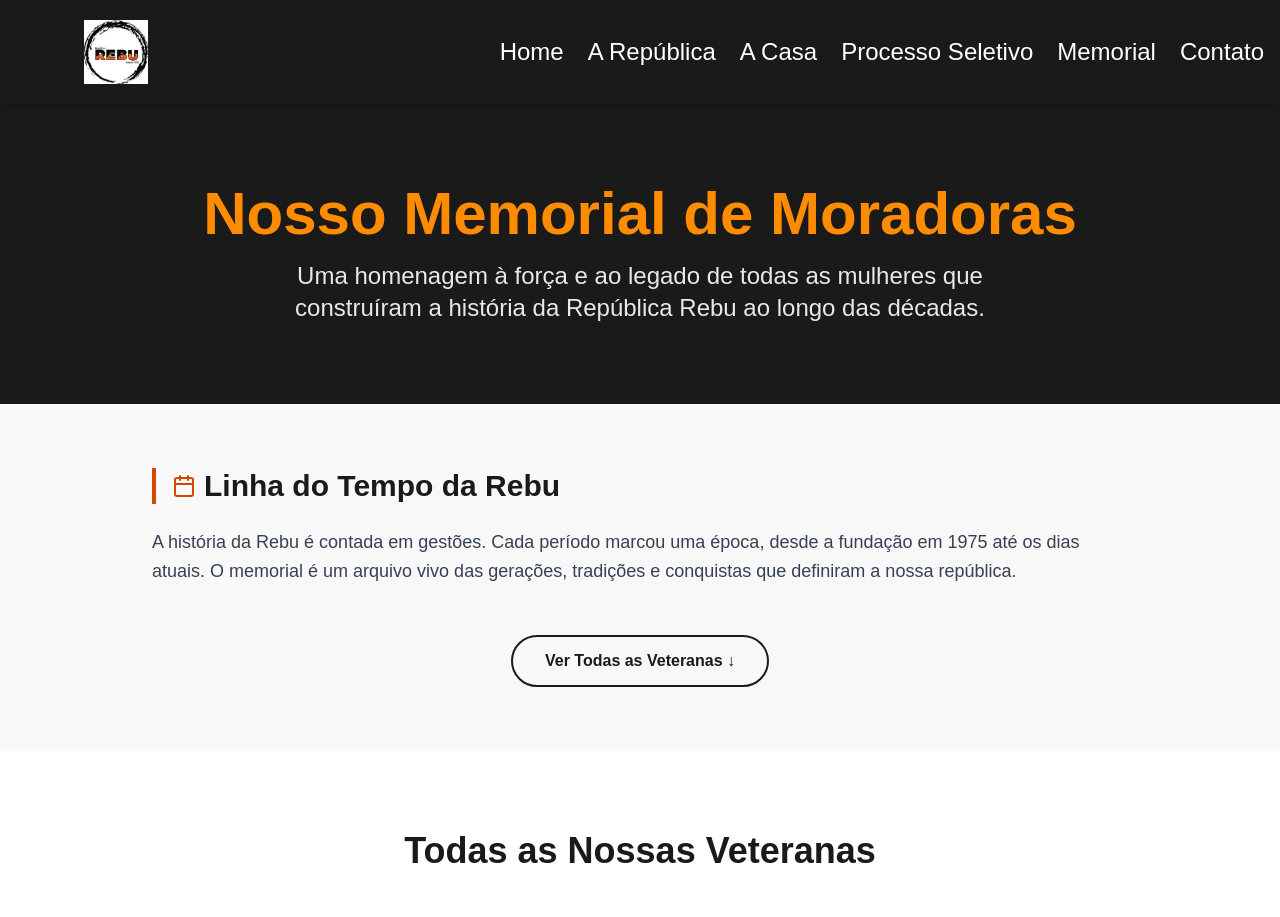
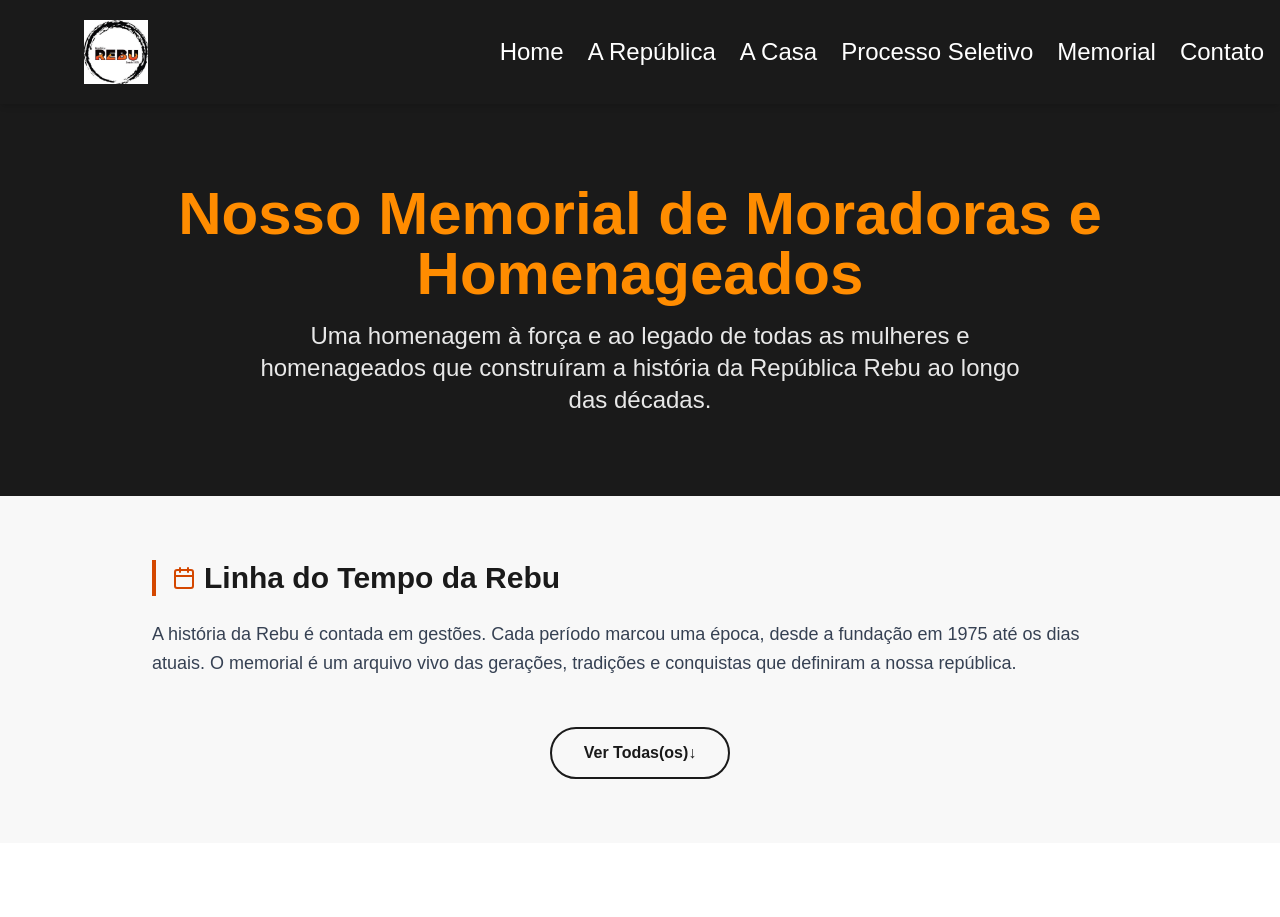
Before and after one commit to lucasFilppe/republica-rebu-site, a Next.js app: page /memorial in a window 1280 px wide. Shown: the top 917 px of the page. Built offline with nearby package versions, Linux system fonts and the light colour scheme.

Commit message:
feat: corrigindo textos  do site Next.js da Republica Rebu

```diff
--- a/app/a-republica/page.tsx
+++ b/app/a-republica/page.tsx
@@ -36,7 +36,7 @@ export default function ARepublica() { // Nome da função mantido simples para
               República Rebu: Nossa História
             </h1>
             <p className="text-xl md:text-2xl text-white/90 font-light italic">
-              Pioneirismo, Tradição e Força Feminina em Ouro Preto desde **1975**.
+              Pioneirismo, Tradição e Força Feminina em Ouro Preto desde 1975.
             </p>
           </div>
         </section>
--- a/app/contato/page.tsx
+++ b/app/contato/page.tsx
@@ -15,8 +15,8 @@ const contatoInfo = [
 ];
 
 const socialLinks = [
-    { icon: Instagram, name: 'Instagram', href: '#', color: 'text-pink-600 hover:text-pink-700' },
-    { icon: Facebook, name: 'Facebook', href: '#', color: 'text-blue-600 hover:text-blue-700' },
+    { icon: Instagram, name: 'Instagram', href: 'https://www.instagram.com/republicarebu/', color: 'text-pink-600 hover:text-pink-700' },
+    { icon: Facebook, name: 'Facebook', href: 'https://www.facebook.com/rebuouropreto/photos?locale=pt_BR', color: 'text-blue-600 hover:text-blue-700' },
 ];
 
 // O BLOCO 'metadata' FOI REMOVIDO DAQUI E MOVIDO PARA 'app/contato/layout.tsx'
--- a/app/memorial/page.tsx
+++ b/app/memorial/page.tsx
@@ -35,7 +35,7 @@ const exMoradorasData = [
 // 🎯 Metadados para SEO no App Router
 export const metadata = {
   title: 'Memorial da Rebu | Homenagem às Ex-Moradoras',
-  description: 'Conheça o legado das veteranas que construíram a história da República Rebu, a primeira república federal feminina de Ouro Preto, desde 1975.',
+  description: 'Conheça o legado das veteranas e homenageados que construíram a história da República Rebu, a primeira república federal feminina de Ouro Preto, desde 1975.',
 };
 
 
@@ -83,10 +83,10 @@ export default function Memorial() {
         <section className="py-20 bg-[#1A1A1A] text-white">
           <div className="container mx-auto px-6 text-center">
             <h1 className="text-4xl md:text-6xl font-extrabold mb-4 text-[#FF8C00]">
-              Nosso Memorial de Moradoras
+              Nosso Memorial de Moradoras e Homenageados
             </h1>
             <p className="text-xl md:text-2xl text-white/90 font-light max-w-3xl mx-auto">
-              Uma homenagem à força e ao legado de todas as mulheres que construíram a história da República Rebu ao longo das décadas.
+              Uma homenagem à força e ao legado de todas as mulheres e homenageados que construíram a história da República Rebu ao longo das décadas.
             </p>
           </div>
         </section>
@@ -107,7 +107,7 @@ export default function Memorial() {
                       href="#veteranas" // Link âncora para a próxima seção
                       className="inline-block border-2 border-[#1A1A1A] text-[#1A1A1A] font-bold py-3 px-8 rounded-full hover:bg-[#1A1A1A] hover:text-white transition duration-300"
                     >
-                      Ver Todas as Veteranas &darr;
+                      Ver Todas(os)&darr;
                     </Link>
                 </div>
             </div>
@@ -117,7 +117,7 @@ export default function Memorial() {
         <section id="veteranas" className="py-20 bg-white">
           <div className="container mx-auto px-6">
             <h2 className="text-4xl font-extrabold text-center text-[#1A1A1A] mb-12">
-              Todas as Nossas Veteranas
+              Todas as Nossas Veteranas e homenageados
             </h2>
 
             {/* CORREÇÃO: Grid ajustado para no MÁXIMO 3 colunas em telas grandes */}
--- a/components/shared/Footer.tsx
+++ b/components/shared/Footer.tsx
@@ -14,7 +14,7 @@ export const Footer = () => {
             <p className="text-white font-bold text-sm">
               Primeira República Federal Feminina de Ouro Preto.
               <br />
-              Rua do Pilar, Ouro Preto - MG
+              Rua do Pilar, 61, Ouro Preto - MG
             </p>
           </div>
 
```
